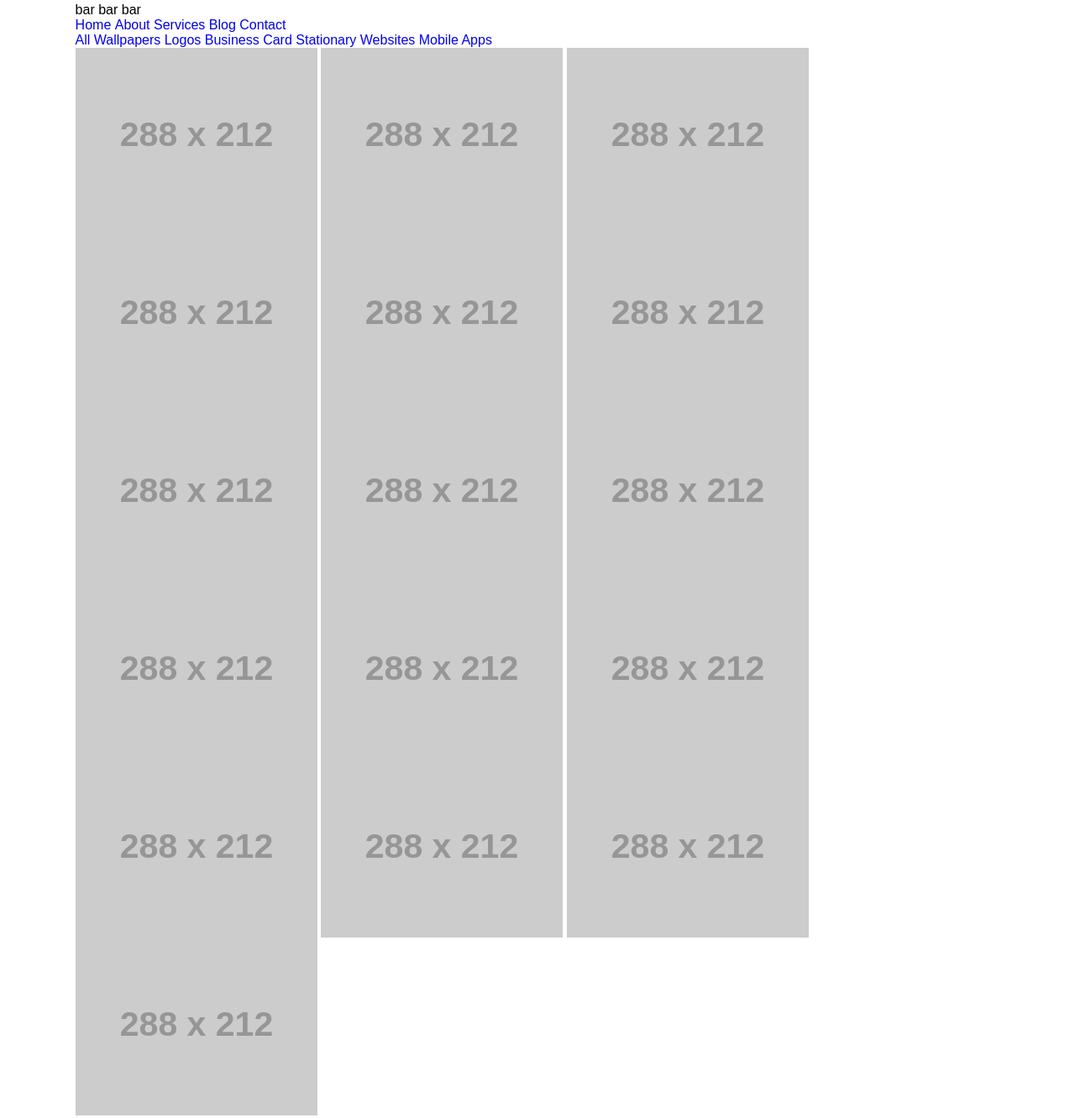
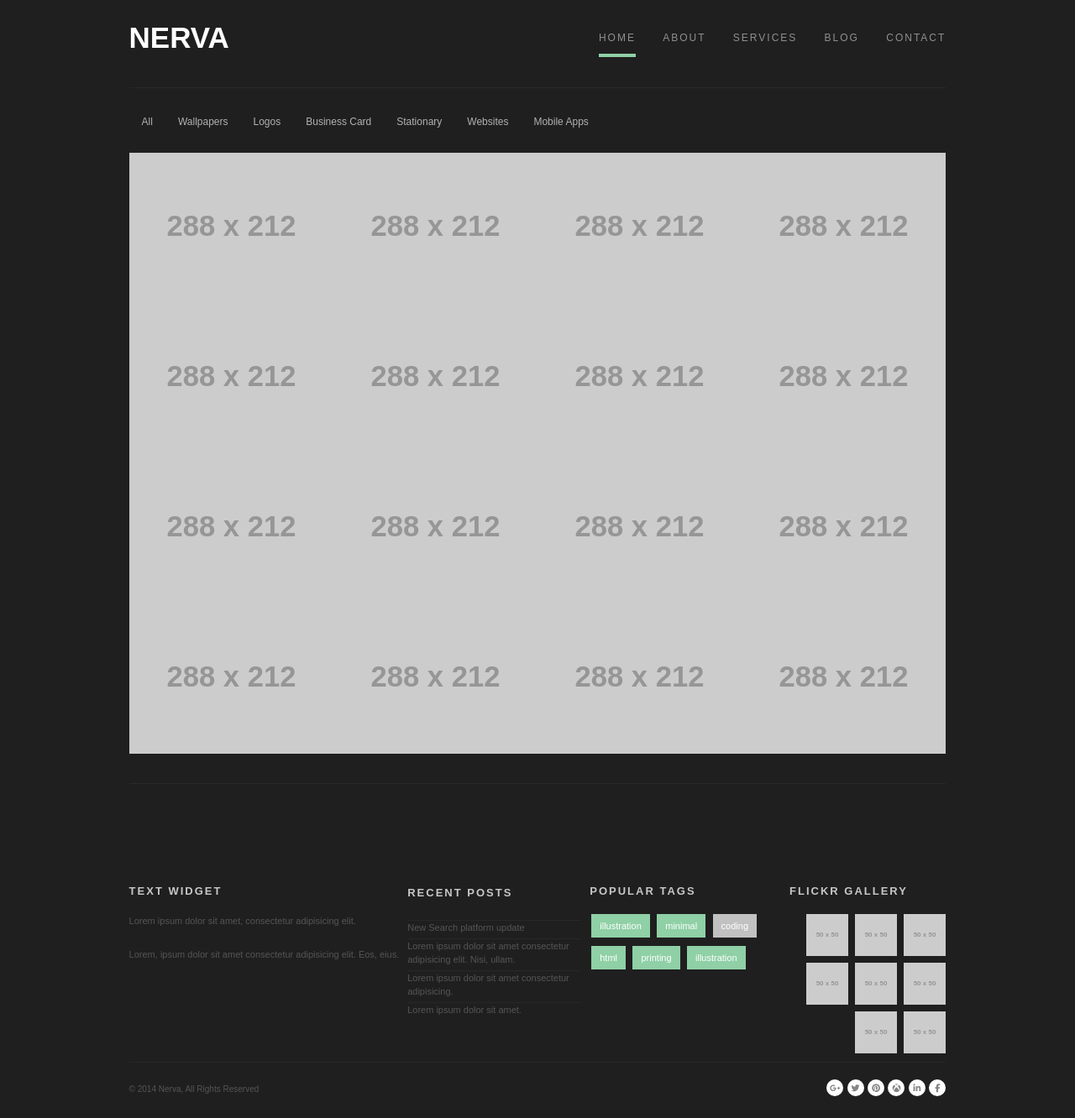
Before and after one commit to npankajaxioned/DOM_Task1, a plain HTML site: page index.html in a window 1280 px wide. Shown: the part 15-1347 px from the top of the page at 84% size. Drawn offline with Linux system fonts and the light colour scheme; placeholder pictures from the web are drawn by us.

Commit message:
Done with desktop styling

```diff
--- a/assets/css/style.css
+++ b/assets/css/style.css
@@ -40,9 +40,7 @@ input[type='radio'] { vertical-align: text-bottom; }
 label,
 input[type='button'],
 input[type='submit'],
-button {
-  cursor: pointer;
-}
+button { cursor: pointer; }
 
 strong {
   font-weight: bold;
@@ -96,22 +94,63 @@ li {
   display: inline-block;
   list-style-type: none;
 }
+/* Common styling */
+.grey { color: #666; }
+.cap { text-transform: capitalize; }
+.up { text-transform: uppercase; }
+.center { text-align: center; }
+.bold { font-weight: bold; }
+.transition { transition: 1s all ease; }
+body{ background-color:#1F1F1F ;}
 
 /*for wrapper*/
 .wrapper {
-  max-width: 1360px;
-  width: 86%;
+  max-width: 1350px;
+  width: 76%;
   margin: 0 auto;
 }
 /*=================================
   Header styling starts here
 =================================*/
+header .wrapper {
+  padding: 40px 0 36px;
+  display: flex;
+  justify-content: space-between;
+  border-bottom: 1px solid #282828;
+}
 
+.logo{
+  color: #FFF;
+  font-size: 35px;
+  font-weight: 700;
+}
 
+.hamburger { display: none; }
+nav { flex-basis: 42.5%; }
 
+.nav-links {
+  padding-top: 10px;
+  display: flex;
+  justify-content: space-between;
+}
 
+.nav-links li a {
+  color: #909090;
+  font-size: 12px;
+  text-transform: uppercase;
+  letter-spacing: 2px;
+}
 
+.nav-links li a:hover{
+  padding-bottom: 12px;
+  border-bottom: 4px solid #8FD0A6;
+  color: #8FD0A6;
+}
 
+.active-border {
+  padding-bottom: 12px;
+  border-bottom: 4px solid #8FD0A6;
+}
 /*=================================
   Header styling ends here
 =================================*/
@@ -119,14 +158,37 @@ li {
 /*=================================
   main styling starts here
 =================================*/
+.tabs { padding-top: 28px; }
+.tabs .wrapper { border-bottom: 1px solid #282828; }
 
+.tab-buttons {
+  margin-bottom: 25px;
+  display: flex;
+  flex-wrap: wrap;
+}
 
+.list a{
+  margin: 0 5px;
+  padding: 5px 10px;
+  color: #B2B2B2;
+  font-size: 12px;
+}
 
+.list.active a { color: #FFF;}
+.list.active { background-color: #8FD0A6; }
 
+.tab-buttons li a:hover {
+  background-color: #8FD0A6;
+  color: #FFF;
+}
 
+.tab-images {
+  padding-bottom: 35px;
+  display: flex;
+  flex-wrap: wrap;
+}
 
-
-
+.tab-image { flex-basis: 25%; }
 /*=================================
   main styling ends here
 =================================*/
@@ -134,21 +196,149 @@ li {
 /*=================================
   footer styling starts here
 =================================*/
+footer { margin-top: 30px; }
 
+h3 {
+  padding-bottom: 20px;
+  color: #C7C7C7;
+  font-size: 13px;
+  font-weight: 600;
+  letter-spacing: 2px;
+}
 
+.footer-main {
+  border-bottom: 1px solid #282828;
+  display: flex;
+  flex-wrap: wrap;
+  gap: 10px;
+}
 
+.footer-main p {
+  padding-bottom: 24px;
+  font-size: 11px;
+  color: #555;
+  line-height: 16px;
+}
 
+.recent li a{
+  padding-bottom: 5px;
+  border-bottom: 1px solid #282828;
+  display: block;
+  color: #555;
+  font-size: 11px;
+  line-height: 16px;
+}
 
+.recent {
+  display: flex;
+  flex-direction: column;
+}
 
+.recent li:last-child a { border-bottom: none;}
+.recent li a:hover { color: #8FD0A6; }
 
+.popular-tags li a {
+  padding: 8px 10px;
+  margin: 0 2px 10px;
+  color: #FFF;
+  background-color: #8FD0A6;
+  font-size: 11px;
+}
+
+.popular-tags li a:hover {
+  background-color: #FFF;
+  color: #8FD0A6;
+  transition: .3s ease-in;
+}
+
+.popular-tags li a.coding { background-color: #C1C1C1; }
+
+.popular-tags li a.coding:hover {
+  background-color: #FFF;
+  color: #C1C1C1;
+}
+
+.flickr-gallery {
+  padding-bottom: 10px;
+  justify-content: end;
+  display: flex;
+  flex-wrap: wrap;
+  gap: 8px;
+}
+
+.flickr h3 { padding-left: 10%;}
+
+.text-widget,
+.recent-posts,
+.tags,
+.flickr {
+  flex: 1;
+}
+
+.footer-end {
+  margin: 20px 0;
+  display: flex;
+  justify-content: space-between;
+}
+
+.footer-end p {
+  padding-top: 6px;
+  color: #555;
+  font-size: 10px;
+}
+
+.social-links a {
+  height: 20px;
+  width: 20px;
+  background-color: #FFF;
+  border-radius: 50%;
+  text-align: center;
+}
+
+.bar,
+.google,
+.twitter,
+.pintrest,
+.xbox,
+.indeed,
+.facebook {
+  text-indent: -9999px;
+}
+
+.google::after { content: "\f0d5"; }
+.twitter::after { content: "\f099"; }
+.pintrest::after { content: "\f0d2"; }
+.xbox::after { content: "\f412"; }
+.indeed::after { content: "\f0e1"; }
+.facebook::after { content: "\f09a"; }
+
+.google::after,
+.twitter::after,
+.pintrest::after,
+.xbox::after,
+.indeed::after,
+.facebook::after  {
+  height: 100%;
+  width: 100%;
+  padding-top: 5px;
+  color: #858585;
+  font-family: "fontAwesome";
+  font-size: 10px;
+  float: right;
+  text-align: center;
+  text-indent: 0;
+}
+
+.google:hover::after,
+.twitter:hover::after,
+.pintrest:hover::after,
+.xbox:hover::after,
+.indeed:hover::after,
+.facebook:hover::after{
+  background-color: #858585;
+  color: #FFF;
+  transition: .4s ease;
+}
  /*=================================
   footer styling ends here
 =================================*/
-
-/*media query starts*/
-/*media query for 995px starts here*/
-@media only screen and (max-width: 995px) {
-
-
-
-}
```
